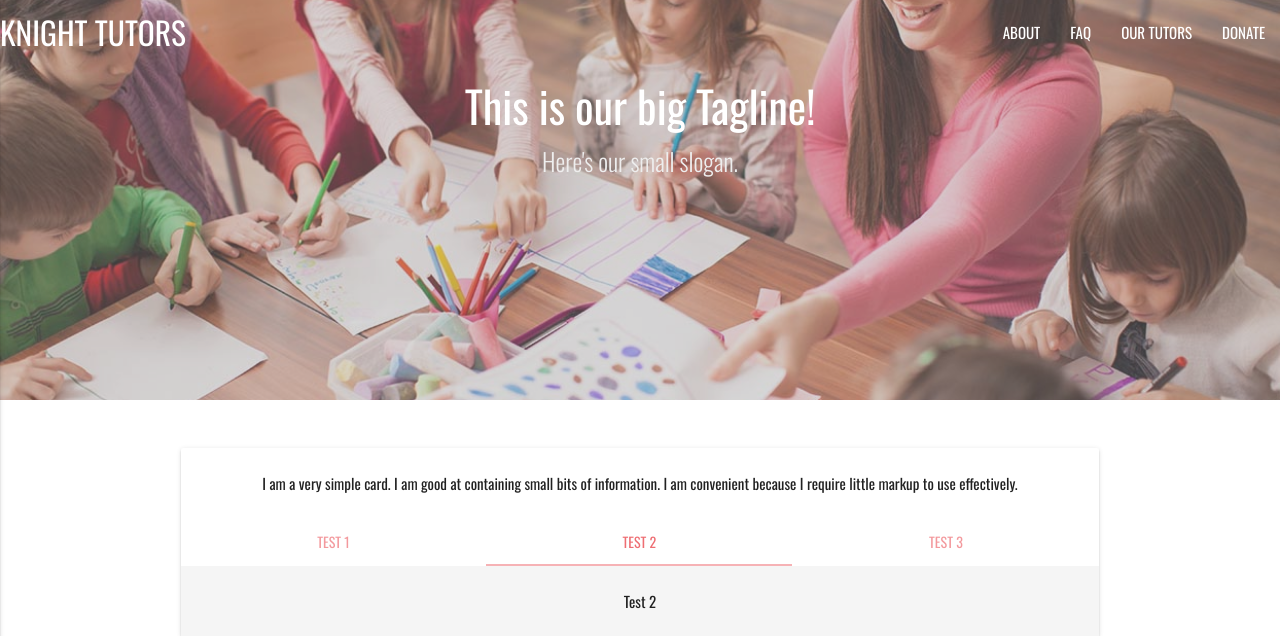
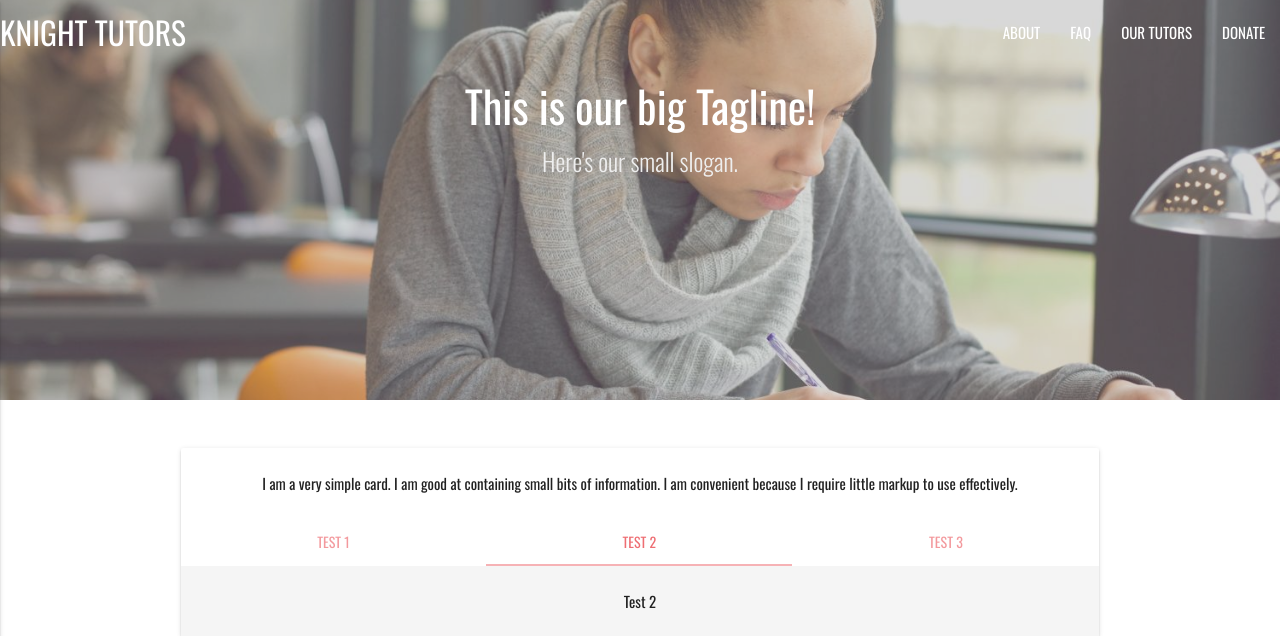
Before and after one commit to stevenpelletier90/ass4, a PHP site: page / in a window 1280 px wide. Shown: the top 636 px of the page. Run offline with PHP 8.4, Linux system fonts and the light colour scheme; some libraries are stand-ins or nearby versions.

Commit message:
newest commit

```diff
--- a/css/main.css
+++ b/css/main.css
@@ -42,6 +42,7 @@ nav.active {
     display: none;
 }
 
-.img1 {
+.banner-image {
     opacity: .6;
+
 }
--- a/index.html
+++ b/index.html
@@ -35,7 +35,7 @@
     <div class="slider">
         <ul class="slides">
             <li>
-                <img src="img/tutoring.jpg" class="img1">
+                <img src="img/banner1.jpg" class="banner-image">
                 <!-- random image -->
                 <div class="caption center-align">
                     <h3>This is our big Tagline!</h3>
@@ -43,7 +43,7 @@
                 </div>
             </li>
             <li>
-                <img src="http://lorempixel.com/580/250/nature/2">
+                <img src="img/deskimage.jpg" class="banner-image">
                 <!-- random image -->
                 <div class="caption left-align">
                     <h3>Left Aligned Caption</h3>
@@ -51,7 +51,7 @@
                 </div>
             </li>
             <li>
-                <img src="http://lorempixel.com/580/250/nature/3">
+                <img src="img/banner2.jpg" class="banner-image">
                 <!-- random image -->
                 <div class="caption right-align">
                     <h3>Right Aligned Caption</h3>
@@ -59,7 +59,7 @@
                 </div>
             </li>
             <li>
-                <img src="http://lorempixel.com/580/250/nature/4">
+                <img src="img/banner3.jpg" class="banner-image">
                 <!-- random image -->
                 <div class="caption center-align">
                     <h3>This is our big Tagline!</h3>
```
Also changed, not shown: img/banner1.jpg (added), img/banner2.jpg (added), img/banner3.jpg (added), img/deskimage.jpg (added), img/unhelpful_teacher.jpg (deleted).
